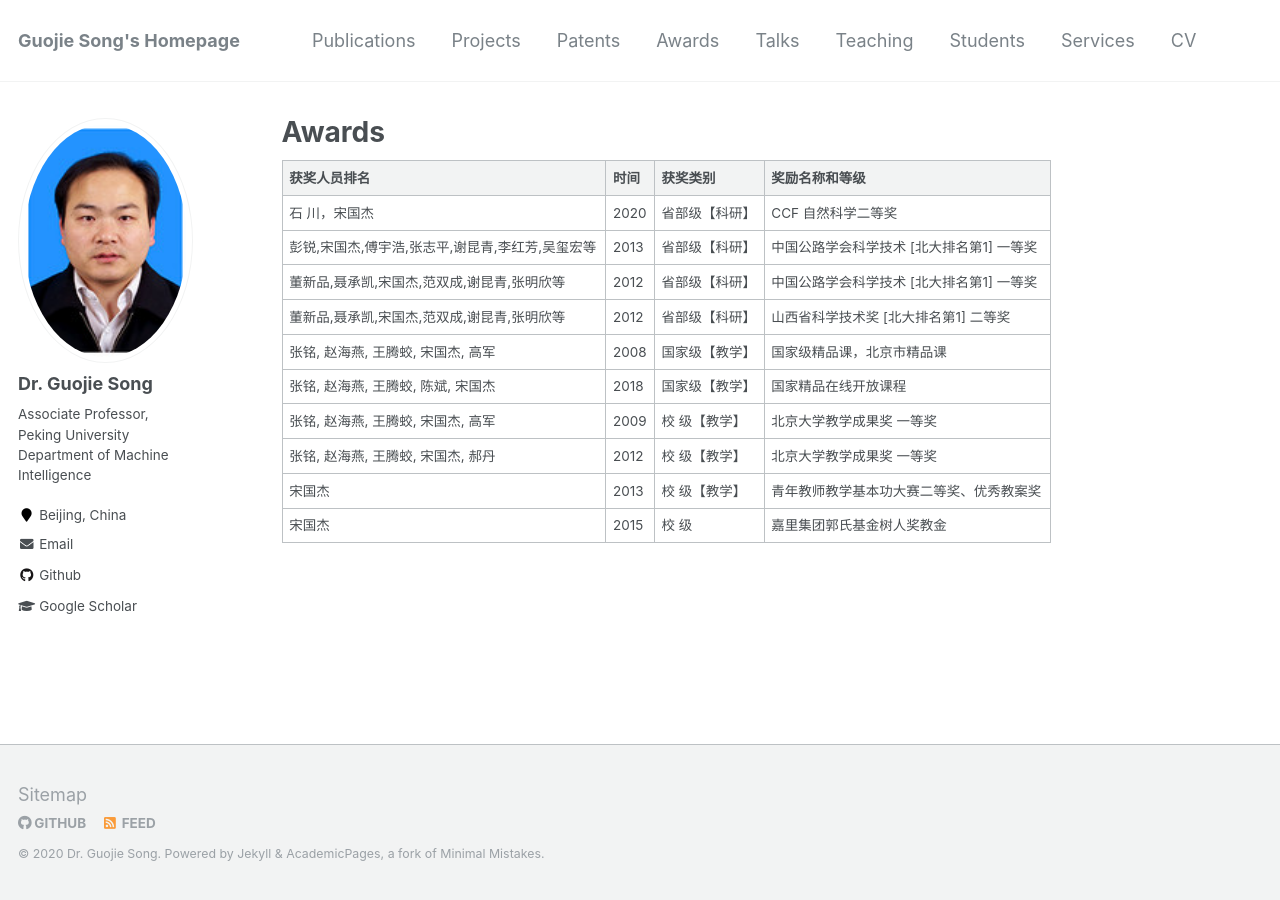
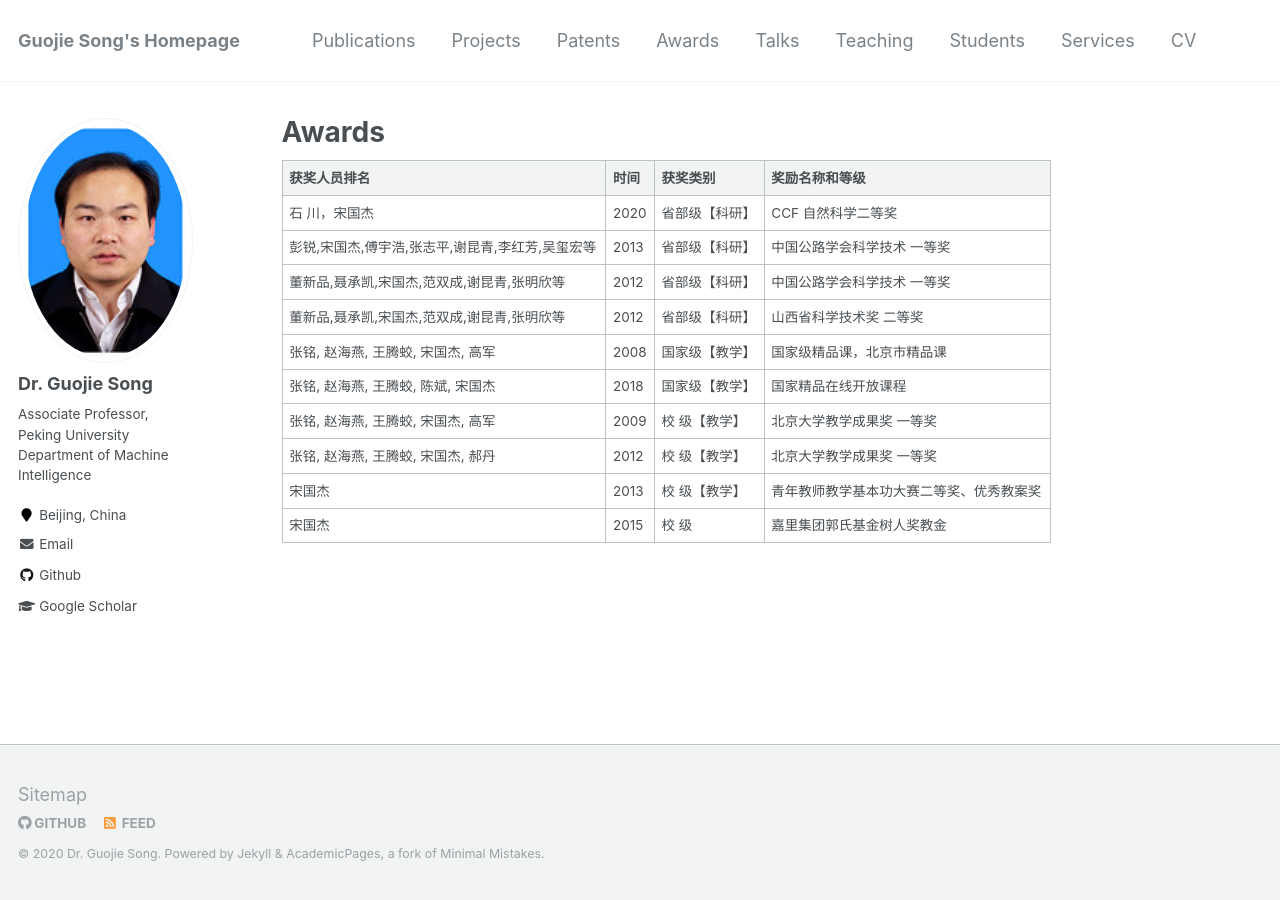
Before and after one commit to gjsong-pku/gjsong-pku.github.io, a Jekyll site: the page built from _pages/awards.md, in a window 1280 px wide. Built offline with Jekyll 4.4.1, drawn with Linux system fonts in a browser that asks for light colours.

Commit message:
Update awards.md

```diff
--- a/_pages/awards.md
+++ b/_pages/awards.md
@@ -8,9 +8,9 @@ permalink: /awards/
 | 获奖人员排名                                     | 时间 | 获奖类别       | 奖励名称和等级                            |
 | ------------------------------------------------ | ---- | -------------- | ----------------------------------------- |
 | 石 川，宋国杰                                     | 2020 | 省部级【科研】  | CCF 自然科学二等奖                        |
-| 彭锐,宋国杰,傅宇浩,张志平,谢昆青,李红芳,吴玺宏等 | 2013 | 省部级【科研】 | 中国公路学会科学技术 [北大排名第1] 一等奖 |
-| 董新品,聂承凯,宋国杰,范双成,谢昆青,张明欣等      | 2012 | 省部级【科研】 | 中国公路学会科学技术 [北大排名第1] 一等奖 |
-| 董新品,聂承凯,宋国杰,范双成,谢昆青,张明欣等      | 2012 | 省部级【科研】 | 山西省科学技术奖   [北大排名第1] 二等奖   |
+| 彭锐,宋国杰,傅宇浩,张志平,谢昆青,李红芳,吴玺宏等 | 2013 | 省部级【科研】 | 中国公路学会科学技术 一等奖 |
+| 董新品,聂承凯,宋国杰,范双成,谢昆青,张明欣等      | 2012 | 省部级【科研】 | 中国公路学会科学技术 一等奖 |
+| 董新品,聂承凯,宋国杰,范双成,谢昆青,张明欣等      | 2012 | 省部级【科研】 | 山西省科学技术奖   二等奖   |
 | 张铭, 赵海燕, 王腾蛟, 宋国杰, 高军               | 2008 | 国家级【教学】 | 国家级精品课，北京市精品课                |
 | 张铭, 赵海燕, 王腾蛟, 陈斌, 宋国杰               | 2018 | 国家级【教学】 | 国家精品在线开放课程                      |
 | 张铭, 赵海燕, 王腾蛟, 宋国杰, 高军               | 2009 | 校 级【教学】  | 北京大学教学成果奖          一等奖        |
```
